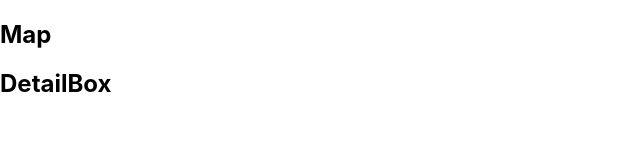
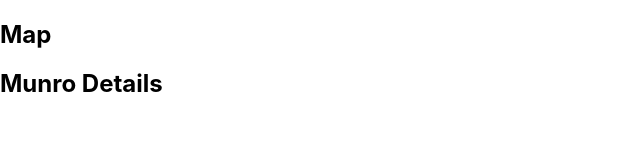
Before and after one commit to siansrd/mountain_tracker, a React (Create React App) app: page / in a window 1280 px wide. Shown: the top 160 px of the page, without its empty margins (0-640 px from the left). Built offline with nearby package versions, Linux system fonts and the light colour scheme.

Commit message:
Add and render munro detail component

```diff
--- a/src/components/MunroDetailBox.js
+++ b/src/components/MunroDetailBox.js
@@ -1,8 +1,9 @@
 import React from 'react'
+import MunroDetails from './MunroDetails'
 
 const MunroDetailBox = (props) => {
   return (
-    <h2>DetailBox</h2>
+    <MunroDetails />
   )
 }
 
--- /dev/null
+++ b/src/components/MunroDetails.js
@@ -0,0 +1,9 @@
+import React from 'react'
+
+const MunroDetails = (props) => {
+  return (
+    <h2>Munro Details</h2>
+  )
+}
+
+export default MunroDetails
```
